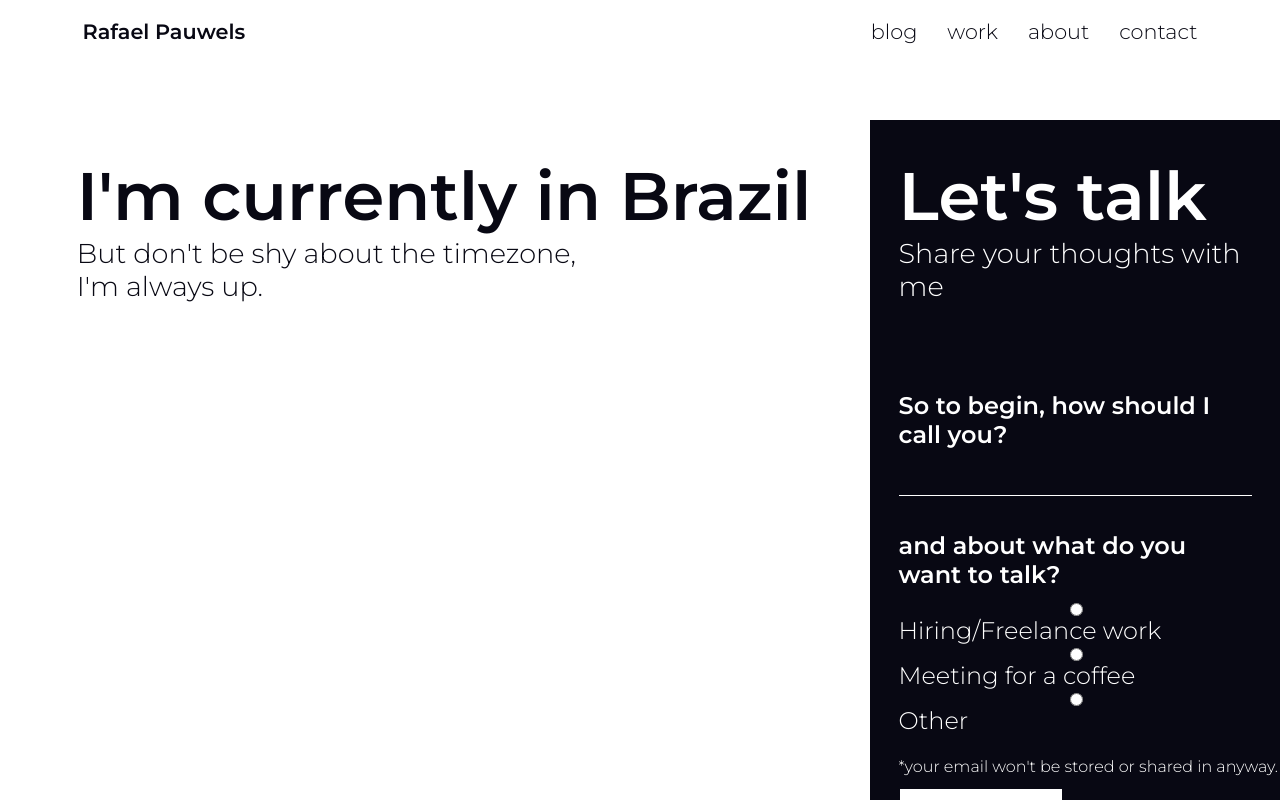
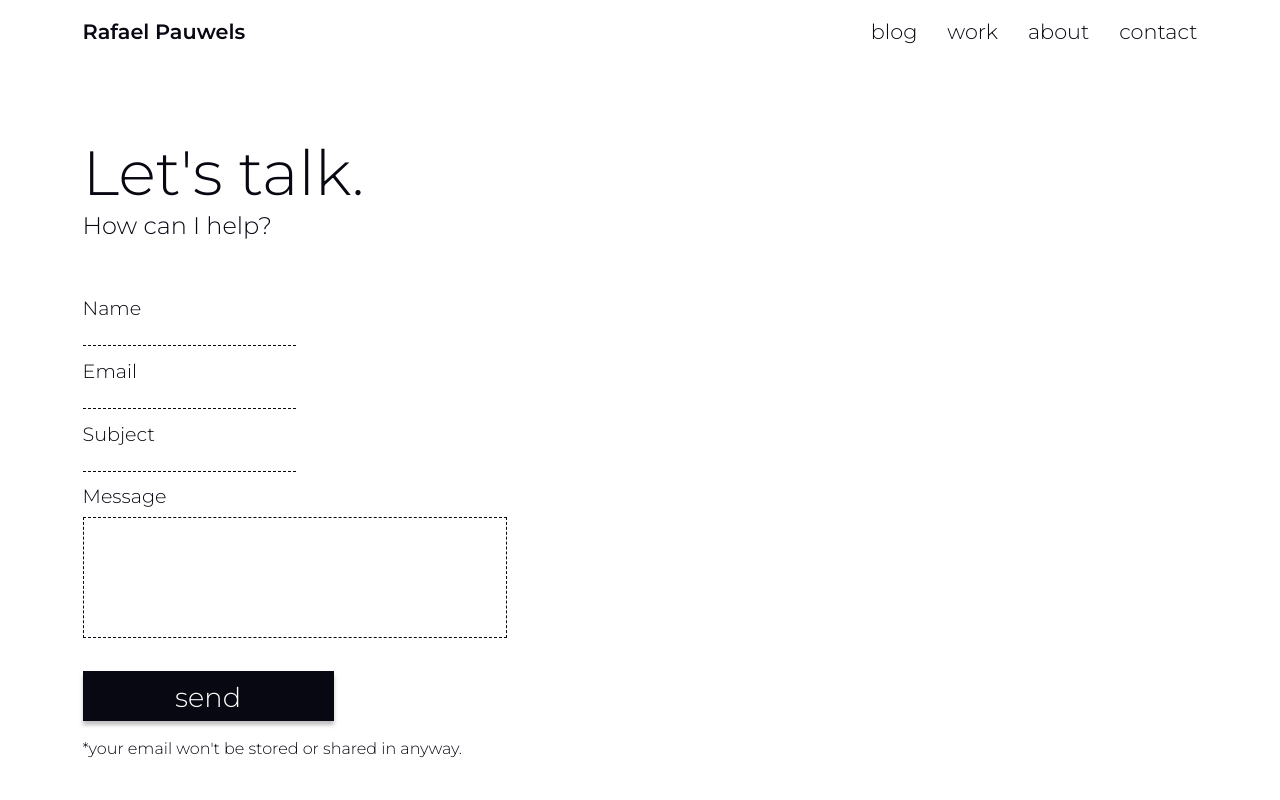
Before and after one commit to rafapauwels/pauwels-old-web, a React (Create React App) app: page /contact in a window 1280 px wide. Built offline with nearby package versions, Linux system fonts and the light colour scheme; a web font is replaced by a local one.

Commit message:
Remade Contact page
Now there is no dark box in the left, everything is super clear
The mockup for the API connection is already in place

```diff
--- a/src/components/Contact/index.js
+++ b/src/components/Contact/index.js
@@ -4,19 +4,11 @@ import './index.scss'
 import ContactForm from '../ContactForm'
 
 let Contact = () => (
-  <div className="contact-page">
-    <section className="im-here">
-      <h1>I'm currently in Brazil</h1>
-      <h2>But don't be shy about the timezone,<br/>I'm always up.</h2>
-    </section>
-    <section className="talk-to-me">
-      <div className="whole-form">
-        <h1>Let's talk</h1>
-        <h2>Share your thoughts with me</h2>
-        <ContactForm />
-      </div>
-    </section>
-  </div>
+  <section className="contact-page">
+    <h1>Let's talk.</h1>
+    <h2>How can I help?</h2>
+    <ContactForm />
+  </section>
 )
 
 export default Contact
--- a/src/components/Contact/index.scss
+++ b/src/components/Contact/index.scss
@@ -1,118 +1,15 @@
-$primary-color: #080813;
+.contact-page {
+  margin: 7% 0 0 0;
 
-.contact-page {
   h1 {
-    font-size: 5.2rem;
-    margin: 35px 0 0 0;
+    font-weight: 300;
+    font-size: 3.9rem;
+    margin: 0;
   }
 
   h2 {
-    font-size: 1.7rem;
     font-weight: 300;
-    margin: 0 0 0 0;
-  }
-
-  .talk-to-me {
-    position: fixed;
-    right: 0;
-    bottom: 0;
-
-    width: 30%;
-    height: 85%;
-    background: $primary-color;
-    color: #FFF;
-
-    .whole-form {
-      margin: 0 4%;
-    }
-  }
-  .im-here {
-    position: fixed;
-    left: 10%;
-    bottom: 0;
-
-    width: 60%;
-    height: 85%;
-    color: $primary-color;
-  }
-
-}
-
-@media (max-width: 1440px) //Large laptop
-{
-  .contact-page {
-    h1 {
-      font-size: 4.2rem;
-    }
-
-    .im-here {
-      left: 5%;
-    }
+    font-size: 1.5rem;
+    margin: 0;
   }
 }
-
-@media (max-width: 1024px) // laptop
-{
-  .contact-page {
-    h1 {
-      font-size: 3.2rem;
-    }
-
-    .im-here {
-      left: 5%;
-    }
-  }
-}
-
-@media (max-width: 768px) //Tablet
-{
-  .contact-page {
-    h1 {
-      font-size: 2.6rem;
-    }
-
-    h2 {
-      font-size: 1.2rem;
-    }
-
-    .im-here {
-      left: 0;
-    }
-
-    .talk-to-me {
-      width: 35%;
-    }
-  }
-}
-
-@media (max-width: 425px) // Mobile L
-{
-  .contact-page {
-    display: flex;
-    flex-flow: column;
-
-    h1 {
-      font-size: 2rem;
-    }
-
-    h2 {
-      font-size: 1rem;
-    }
-
-    .im-here {
-      position: relative;
-      color: $primary-color;
-      width: 100%;
-    }
-
-    .talk-to-me {
-      position: fixed;
-      background: $primary-color;
-      color: #FFF;
-      width: 100%;
-      height: 65%;
-      bottom: 0;
-    }
-
-  }
-}
--- a/src/components/ContactForm/index.js
+++ b/src/components/ContactForm/index.js
@@ -3,50 +3,57 @@ import './index.scss'
 
 export default class ContactForm extends Component {
 
-  state = {name: '', email: '', message: '', selected: '', step: 0}
+  state = {name: '', email: '', subject: '', message: ''}
 
   render() {
-    const proxPag = () => { this.setState({ step: 1 }) }
-    const handleNameChange = nameEvent => { this.setState({ name: nameEvent.target.value }) }
-    const handleOptionChange = changeEvent => { this.setState({ selected: changeEvent.target.value }) }
-    const handlePageChange = formSubmitEvent => { formSubmitEvent.preventDefault(); proxPag(); }
+    const handleNameChange = e => { this.setState({ name: e.target.value }) }
+    const handleEmailChange = e => { this.setState({ email: e.target.value }) }
+    const handleSubjectChange = e => { this.setState({ subject: e.target.value }) }
+    const handleMessageChange = e => { this.setState({ message: e.target.value }) }
 
-    const firstPag = () => (
-      <form onSubmit={handlePageChange}>
-        <label class="how-call">
-          So to begin, how should I call you?
-          <input className="name-input" type="text" name="name" value={this.state.name} onChange={handleNameChange} />
-        </label>
+    const sendEmail = e => {
+      e.preventDefault()
 
-        <label class="about-what">and about what do you want to talk?</label>
-        <label>
-          <input type="radio" value="hiring" onChange={handleOptionChange} checked={this.state.selected === "hiring"} />
-          Hiring/Freelance work
-        </label>
-        <label>
-          <input type="radio" value="meeting" onChange={handleOptionChange} checked={this.state.selected === "meeting"} />
-          Meeting for a coffee
-        </label>
-        <label>
-          <input type="radio" value="other" onChange={handleOptionChange} checked={this.state.selected === "other"} />
-          Other
-        </label>
+      // Change button send to sending and make unclicable
 
-        <button type="submit">next</button>
-      </form>
-    )
-
-    const segPag = () => (
-      console.log(this.state)
-    )
+      // Make post, if success change 'send' to 'sent' and unclicable unless any stated is altered
+      // if fail show red fail and shows the user the user a 'mailto:' button
+      fetch('myHerokuApi/api/contact/', {
+        method: 'POST',
+        headers: {
+          'Accept': 'application/json',
+          'Content-Type': 'application/json',
+        },
+        body: JSON.stringify({
+          name: this.state.name,
+          email: this.state.email,
+          subject: this.state.subject,
+          message: this.state.message,
+        })
+      }).then(response => console.log(response))
+    }
 
     return (
         <div className="contact-form">
-          {this.state.step === 0 ?
-            firstPag() :
-            segPag()
-          }
-          <p>*your email won't be stored or shared in anyway.</p>
+          <form onSubmit={sendEmail}>
+            <label className="name-label"> Name
+              <input className="name-input" type="text" name="name" value={this.state.name} onChange={handleNameChange} required/>
+            </label>
+
+            <label className="email-label"> Email
+              <input className="email-input" type="email" name="email" value={this.state.email} onChange={handleEmailChange} required/>
+            </label>
+
+            <label className="subject-label"> Subject
+              <input className="subject-input" type="text" name="subject" value={this.state.subject} onChange={handleSubjectChange} required/>
+            </label>
+
+            <label className="message-label"> Message
+              <textarea className="message-input" type="text" name="message" value={this.state.message} onChange={handleMessageChange} required/>
+            </label>
+            <button type="submit">send</button>
+          </form>
+          <footer>*your email won't be stored or shared in anyway.</footer>
         </div>
       )
   }
--- a/src/components/ContactForm/index.scss
+++ b/src/components/ContactForm/index.scss
@@ -1,52 +1,63 @@
 $primary-color: #080813;
 
 .contact-form {
-  margin: 25% 0;
+  margin-top: 5%;
+  width: 75%;
 
-  label {
+  form {
     display: flex;
     flex-flow: column;
-    font-size: 1.5rem;
 
-    .name-input {
-      margin: 3% 0 0 0;
-      background: $primary-color;
+    label, input, textarea {
+      font-family: inherit;
+      display: block;
+      border: none;
+      font-size: 1.2rem;
+      width: 50%;
+      outline: none;
+    }
+
+    input, textarea {
+      font-size: 1rem;
+    }
+
+    input {
+      margin: 1% 0 3% 0;
+      border-bottom: 1px dashed $primary-color;
+    }
+
+    textarea {
+      border: 1px dashed $primary-color;
+      resize: none;
+      width: 100%;
+      height: calc(1.2rem * 6);
+      margin: 2% 0 8% 0;
+    }
+
+    button {
+      display: inline-block;
+      font-family: inherit;
       font-size: 1.7rem;
+      text-align: center;
+      line-height: 50px;
 
-      caret-color: white;
-      font-family: 'Montserrat', sans-serif;
-      color: white;
-      outline: none;
-      border: none;
-      border-bottom: 1px solid white;
-      text-indent: 1%;
+      width: 251px;
+      height: 50px;
+      cursor: pointer;
+      box-shadow: 0px 4px 4px rgba(0, 0, 0, 0.25);
+
+      background-color: $primary-color;
+      border: 1px solid $primary-color;
+      color: #FFF;
+      transition: .2s;
+    }
+
+    button:hover {
+      width: 300px;
     }
 
   }
-
-  .how-call {
-    font-weight: 600;
-  }
-
-  .about-what {
-    font-weight: 600;
-    margin: 10% 0 3% 0;
-  }
-
-  button {
-    font-size: 1.7rem;
-    font-family: 'Montserrat', sans-serif;
-    background-color: #FFF;
-    margin: 15% 0 0 0;
-    width: 164px;
-    min-height: 50px;
-    color: $primary-color;
-    border: 1px solid $primary-color;
-  }
-
-  p {
-    position: fixed;
-    bottom: 3%;
-    font-size: 1rem;
+  footer {
+    margin-top: 18px;
   }
 }
```
